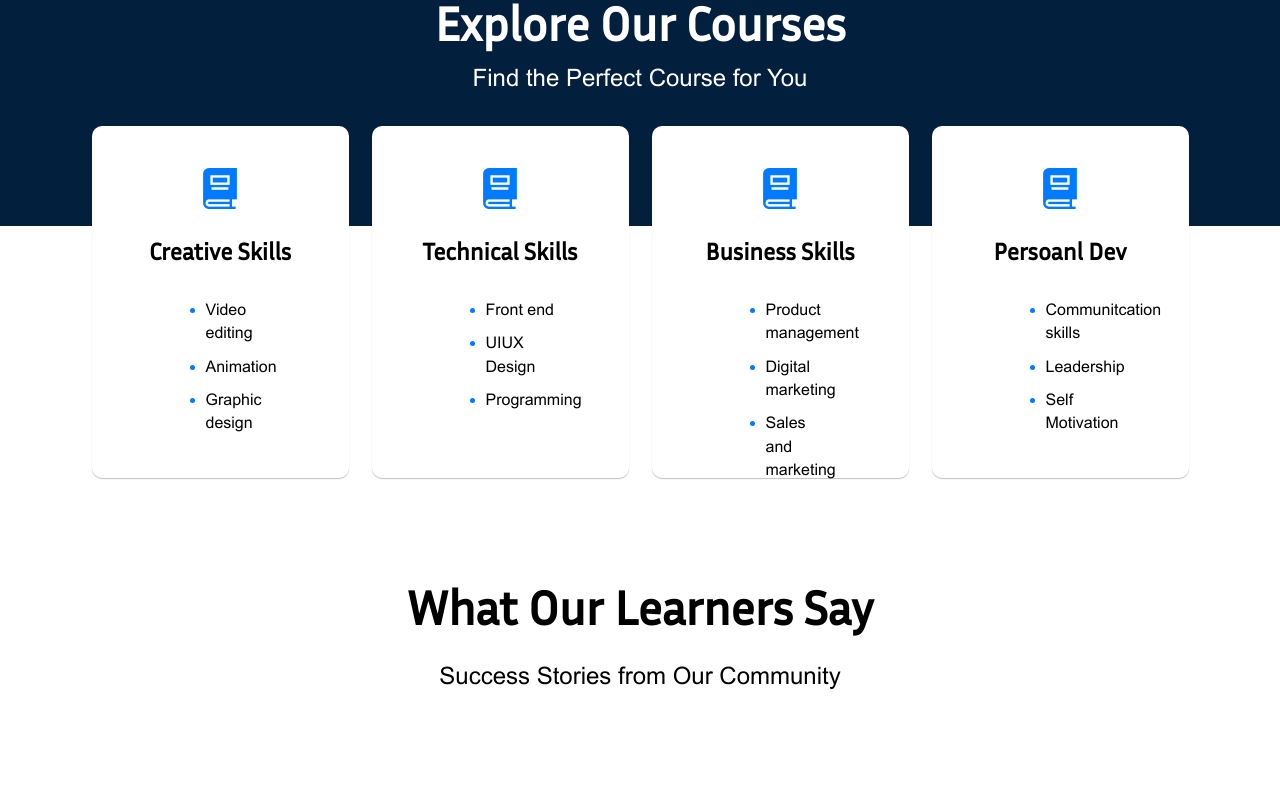
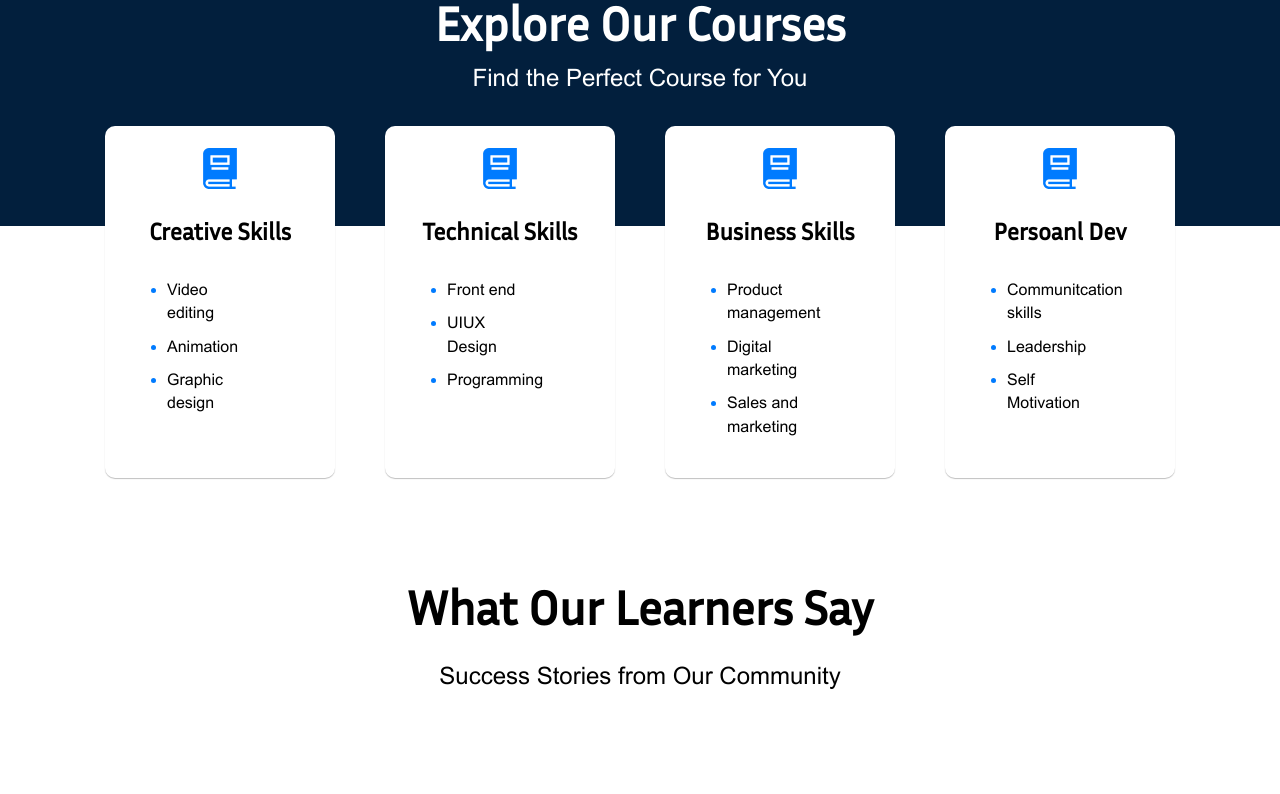
Before and after one commit to Gideonthegre8t/baselink-academy, a React (Create React App) app: page / in a window 1280 px wide. Shown: the part 1880-2674 px from the top of the page. Built offline with nearby package versions, Linux system fonts and the light colour scheme.

Commit message:
website grade

```diff
--- a/src/index.css
+++ b/src/index.css
@@ -61,10 +61,10 @@ img {
   margin: 0 auto;
   background: #fff;
   border-radius: 10px;
-  width: 257px;
+  width: 230px;
   height: 352px;
   text-align: center;
-  padding: 42px;
+  padding: 22px;
   margin-top: 2em;
   box-shadow: 0px 1px 1px 0px #00000040;
 }
@@ -79,6 +79,8 @@ img {
 
 li {
   list-style-type: disc;
+  margin-left: -2em;
+  width: 100%;
 }
 .testimony-container {
   width: 100%;
```
